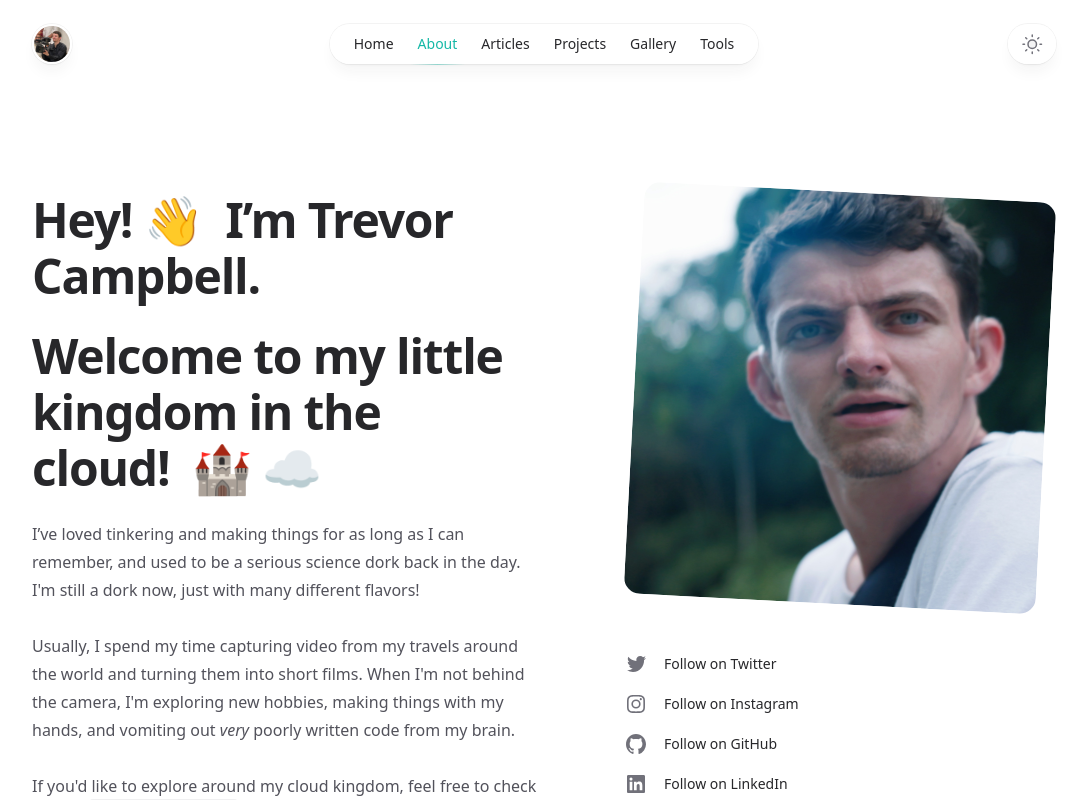
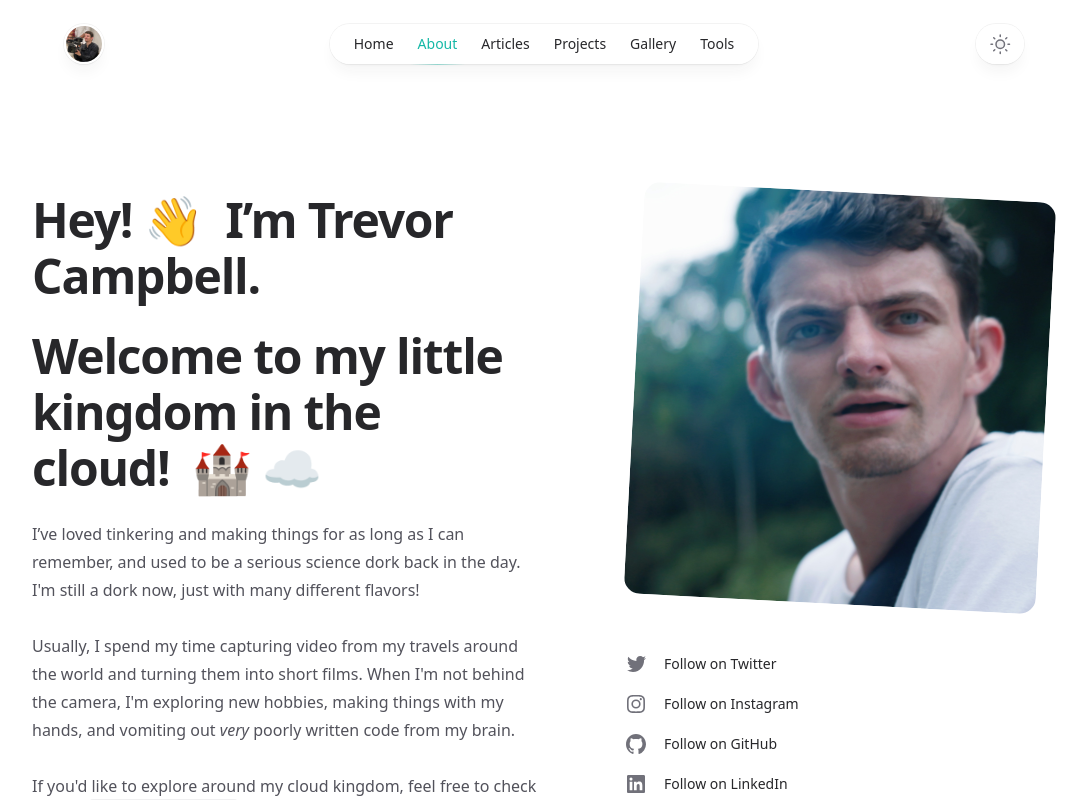
Before and after one commit to trevordcampbell/personal-site, a Next.js app: page /about in a window 1280 px wide. Shown: the top 800 px of the page, without its empty margins (96-1183 px from the left). Built offline with nearby package versions, Linux system fonts and the light colour scheme.

Commit message:
Tweak to EmptyBox to make it work...

```diff
--- a/src/components/Container.tsx
+++ b/src/components/Container.tsx
@@ -1,4 +1,4 @@
-import { forwardRef, ForwardRefExoticComponent } from 'react'
+import { forwardRef } from 'react'
 import clsx from 'clsx'
 
 const OuterContainer = forwardRef(function OuterContainer(
--- a/src/components/EmptyBox.tsx
+++ b/src/components/EmptyBox.tsx
@@ -1,7 +1,25 @@
-export function EmptyBox({children}: {children: any, style?: any, ref?: any, className?: string}) {
+import { forwardRef } from 'react'
+import clsx from 'clsx'
+
+// export function EmptyBox({children}: {children: any, style?: any, ref?: any, className?: string}) {
+//   return (
+//     <div>
+//       {children}
+//     </div>
+//   )
+// }
+
+export const EmptyBox = forwardRef(function EmptyBox(
+  { className, children, ...props }: {className?: string, children: JSX.Element, style?: any, ref?: any},
+  ref
+) {
   return (
-    <div>
+    <div
+      ref={ref as any}
+      className={clsx('relative px-4 sm:px-8 lg:px-12', className)}
+      {...props}
+    >
       {children}
     </div>
   )
-}
+})
--- a/src/components/Header.tsx
+++ b/src/components/Header.tsx
@@ -7,6 +7,7 @@ import clsx from 'clsx'
 import { Container } from '@/components/Container'
 import avatarImage from '@/images/avatar.jpg'
 import React, { Fragment, useEffect, useRef } from 'react'
+import { EmptyBox } from '@/components/EmptyBox'
 
 function CloseIcon(props: any) {
   return (
@@ -375,7 +376,7 @@ export function Header() {
               className="top-0 order-last -mb-3 pt-3"
               style={{ position: 'var(--header-position)' }}
             >
-              <div
+              <EmptyBox
                 className="top-[var(--avatar-top,theme(spacing.3))] w-full"
                 style={{ position: 'var(--header-inner-position)' }}
               >
@@ -393,11 +394,11 @@ export function Header() {
                     style={{ transform: 'var(--avatar-image-transform)' }}
                   />
                 </div>
-              </div>
+              </EmptyBox>
             </Container>
           </>
         )}
-        <div
+        <EmptyBox
           ref={headerRef}
           className="top-0 z-10 h-16 pt-6"
           style={{ position: 'var(--header-position)' }}
@@ -425,7 +426,7 @@ export function Header() {
               </div>
             </div>
           </Container>
-        </div>
+        </EmptyBox>
       </header>
       {isHomePage && <div style={{ height: 'var(--content-offset)' }} />}
     </>
```
